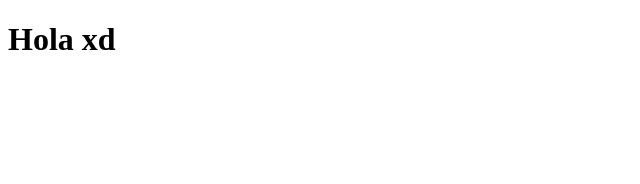
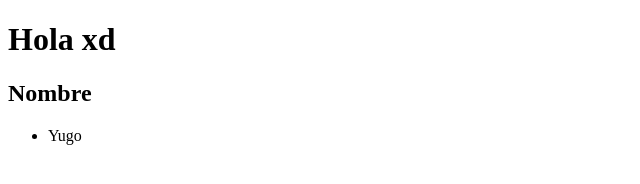
Before and after one commit to 07-SE7EN-07/Grupito, a plain HTML site: page index.html in a window 1280 px wide. Shown: the whole page, without its empty margins (0-640 px from the left). Drawn offline with Linux system fonts and the light colour scheme.

Commit message:
Se agrego nombre

```diff
--- a/index.html
+++ b/index.html
@@ -7,5 +7,11 @@
 </head>
 <body>
     <h1>Hola xd</h1>
+    <div class="yugo">
+        <h2>Nombre</h2>
+            <ul>
+                <li>Yugo</li>
+            </ul>
+    </div>
 </body>
 </html>
```
